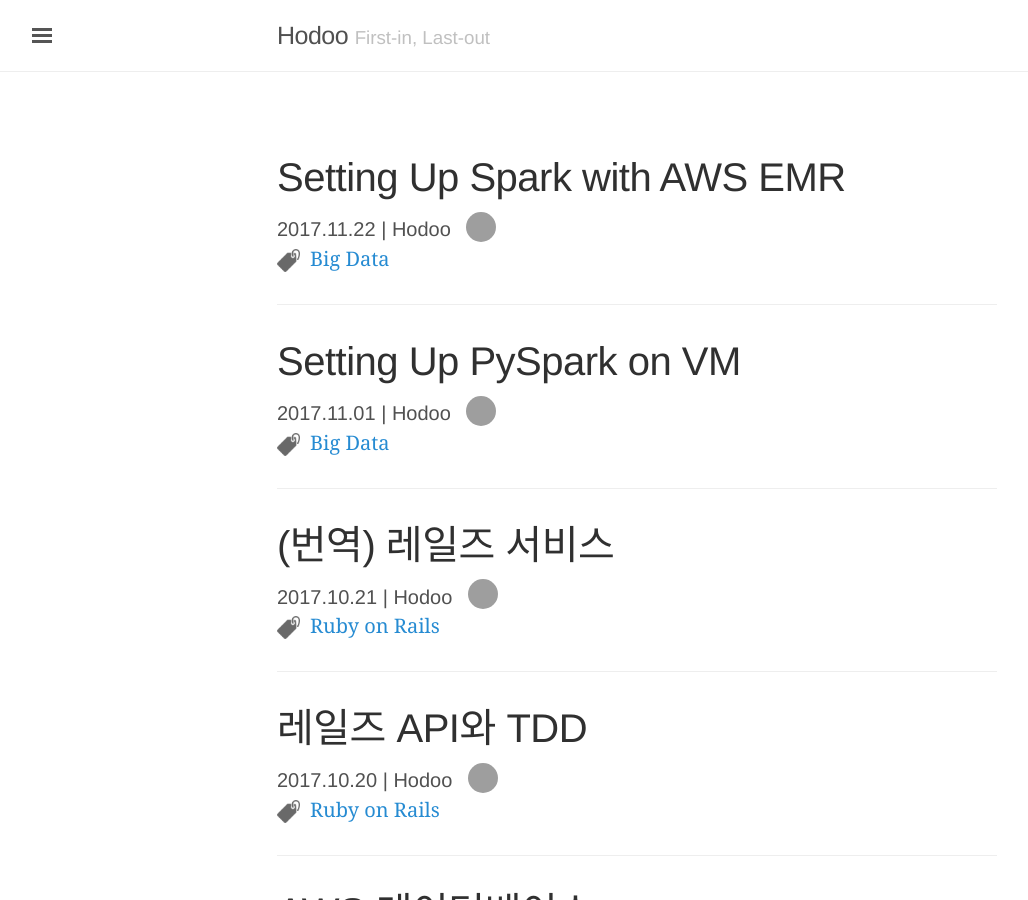
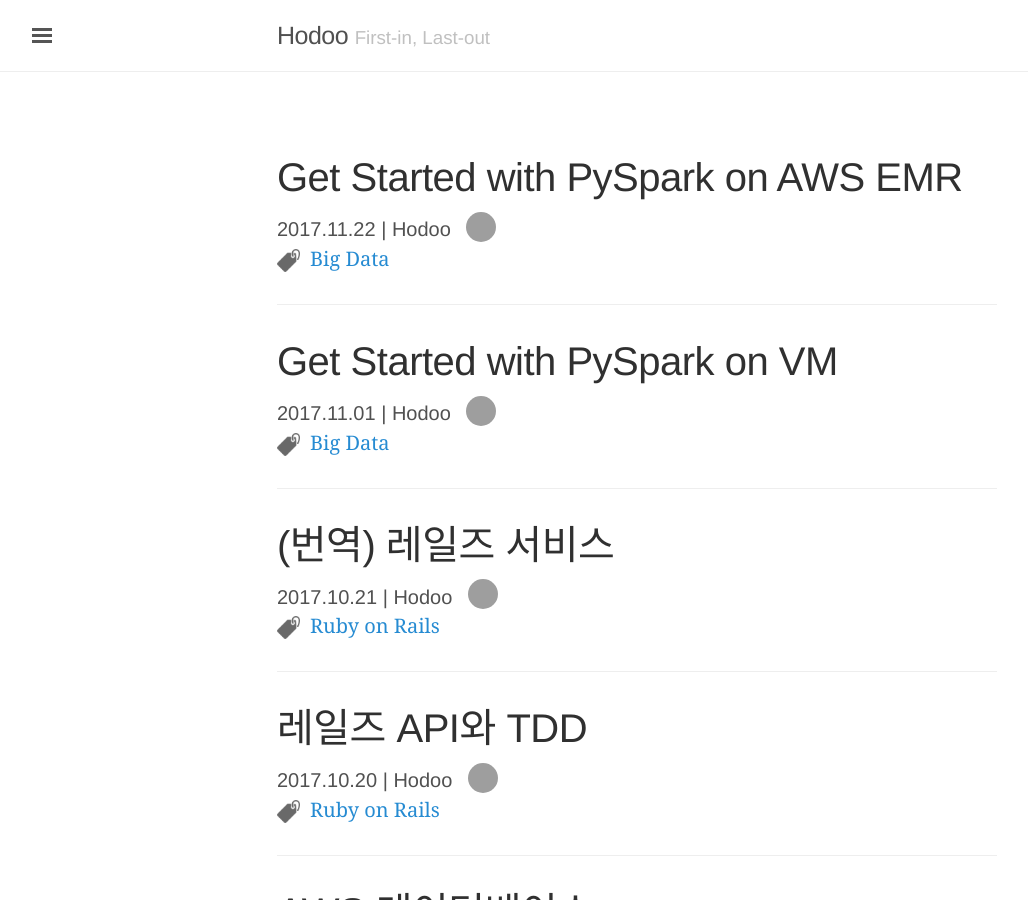
Before and after one commit to hodoolee/hodoolee.github.io, a Jekyll site: the page built from index.html, in a window 1280 px wide and 900 px high. Shown: the whole window, without its empty margins (3-1031 px from the left). Built offline with Jekyll 4.4.1, drawn with Linux system fonts in a browser that asks for light colours; nearby versions of some CDN libraries; the list of posts is cut into pages by our own code; comment, search, counter and statistics services are not loaded; grey boxes are pictures that could not be loaded.

Commit message:
Rename posts

```diff
--- a/_posts/2017-11-01-setting-up-pyspark-on-vm.md
+++ b/_posts/2017-11-01-get-started-with-pyspark-on-vm.md
@@ -1,6 +1,6 @@
 ---
 layout: post
-title: Setting Up PySpark on VM
+title: Get Started with PySpark on VM
 comments: true
 subdir: vm_spark
 tags:
--- a/_posts/2017-11-22-setting-up-spark-with-aws-emr.md
+++ b/_posts/2017-11-22-get-started-with-pyspark-on-aws-emr.md
@@ -1,6 +1,6 @@
 ---
 layout: post
-title: Setting Up Spark with AWS EMR
+title: Get Started with PySpark on AWS EMR
 comments: true
 subdir: aws_emr
 tags:
```
